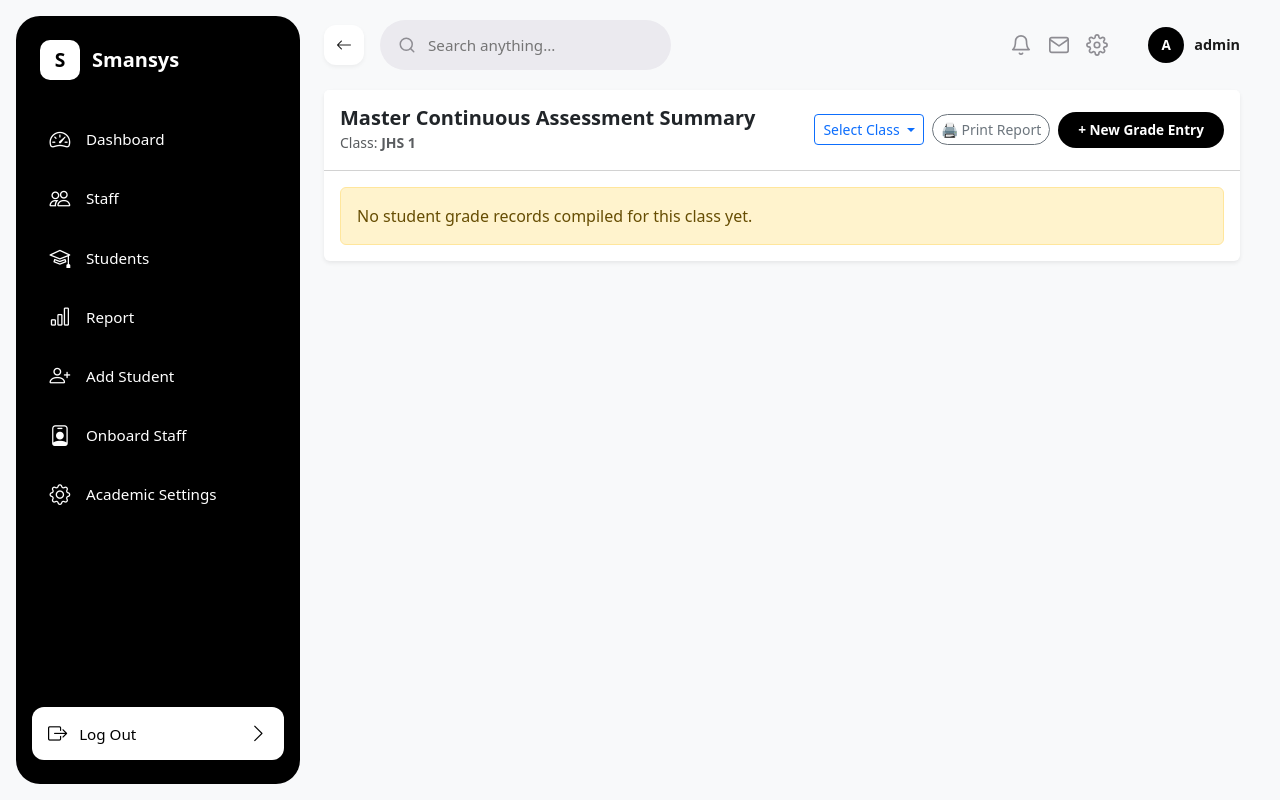
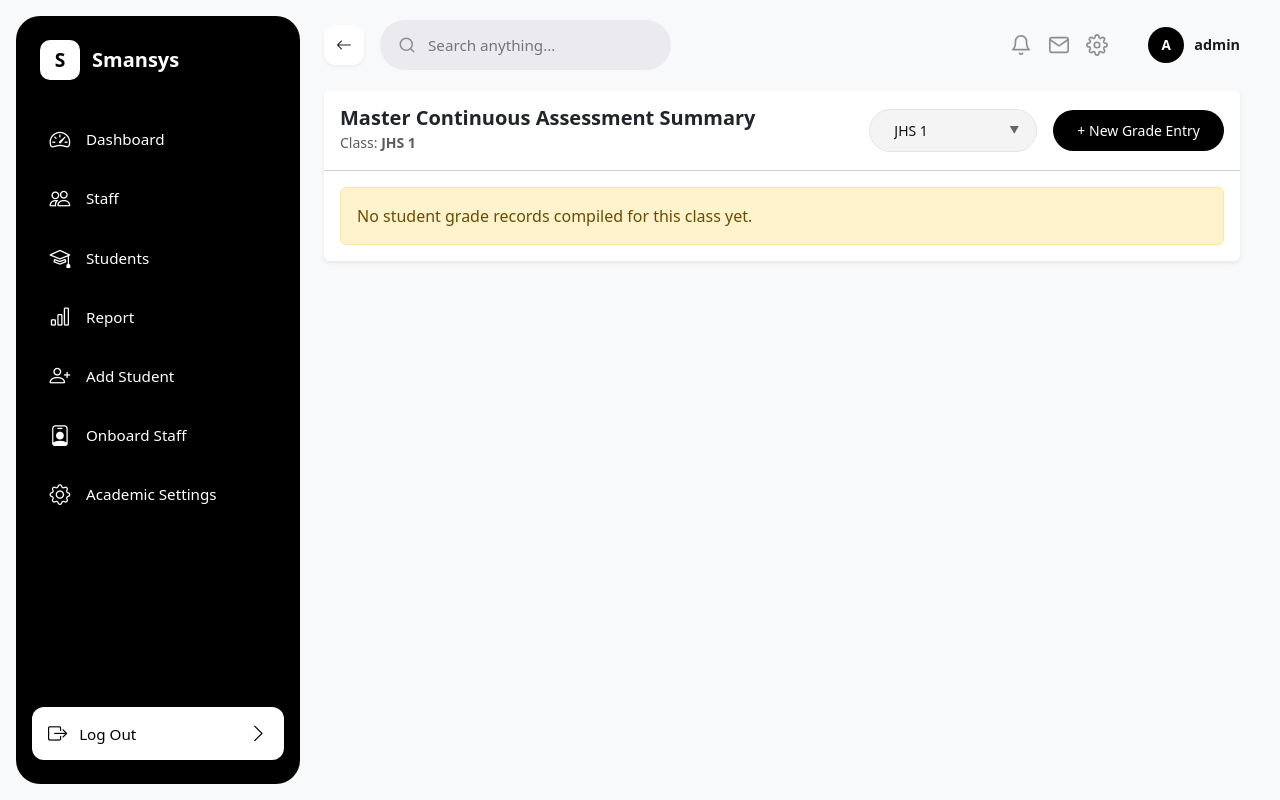
Before and after one commit to xluljoey/School-Management-System, a Django app: page /class/1/report/ in a window 1280 px wide. Run offline with Django 5.2, Linux system fonts and the light colour scheme; a user stored in the database is signed in; data comes from the database, SQL or seed files in the repository; data that the repository does not hold is empty; some libraries are stand-ins or nearby versions.

Commit message:
Rewrite reports header to dark capsule design system
- Replace Bootstrap dropdown class selector with custom capsule select (border-radius: 50px)
- Add View My Form Class capsule button for staff with form_class
- Show Print Report capsule only when viewing form class as form master
- Add +New Grade Entry capsule button
- Pass assigned_classes and current_class_id from view context
- Remove duplicate Print Report from card body

```diff
--- a/sis/templates/sis/class_report.html
+++ b/sis/templates/sis/class_report.html
@@ -13,44 +13,57 @@
             {% endif %}
             </small>
         </div>
-        <div class="d-flex align-items-center gap-2">
-            <div class="dropdown d-print-none">
-                <button class="btn btn-sm btn-outline-primary dropdown-toggle" type="button" id="classSelectorDropdown" data-bs-toggle="dropdown" aria-expanded="false">
-                    Select Class
-                </button>
-                <ul class="dropdown-menu" aria-labelledby="classSelectorDropdown">
-                    {% for room in classrooms %}
-                    <li><a class="dropdown-item" href="{% url 'class_report' class_id=room.id %}">{{ room.class_name }}</a></li>
+        <div class="d-flex align-items-center gap-3 justify-content-end" style="border-radius: 50px;">
+            <div class="custom-dropdown-wrapper" style="position: relative; display: inline-block;">
+                <select name="class_id" onchange="if(this.value)window.location.href='{% url 'class_report' class_id=0 %}'.replace('/0/','/'+this.value+'/')"
+                        style="appearance: none; -webkit-appearance: none; -moz-appearance: none;
+                               border-radius: 50px; background-color: #f4f4f5; color: #111;
+                               border: 1px solid #e4e4e7; padding: 10px 40px 10px 24px;
+                               font-size: 14px; font-weight: 500; cursor: pointer; outline: none;
+                               transition: all 0.2s ease;">
+                    <option value="">-- Select Class --</option>
+                    {% for class in assigned_classes %}
+                        <option value="{{ class.id }}" {% if current_class_id == class.id %}selected{% endif %}>{{ class.class_name }}</option>
                     {% endfor %}
-                </ul>
+                </select>
+                <span style="position: absolute; right: 18px; top: 50%; transform: translateY(-50%); pointer-events: none; font-size: 10px; color: #666;">▼</span>
             </div>
-            {% if request.user.is_superuser %}
-            <button class="btn btn-sm btn-outline-secondary d-print-none" onclick="window.print()" style="border-radius: 50px;">🖨️ Print Report</button>
-            {% elif request.user.staffprofile.form_class %}
-            <a href="{% url 'master_continuous_assessment' class_id=request.user.staffprofile.form_class.id %}" class="btn" style="border-radius: 50px; background-color: #000; color: #fff; padding: 10px 24px; font-weight: 500; text-decoration: none; display: inline-flex; align-items: center; justify-content: center; font-size: 14px;">
-                View My Form Class
+
+            {% if request.user.staffprofile.form_class %}
+            <a href="{% url 'class_report' class_id=request.user.staffprofile.form_class.id %}"
+               class="btn-capsule"
+               style="border-radius: 50px; background-color: #111; color: #fff;
+                      padding: 10px 24px; font-weight: 500; text-decoration: none;
+                      font-size: 14px; transition: opacity 0.2s;"
+               onmouseover="this.style.opacity='0.9'" onmouseout="this.style.opacity='1'">
+               View My Form Class
+            </a>
+
+            {% if current_class_id == request.user.staffprofile.form_class.id %}
+            <a href="javascript:window.print()"
+               class="btn-capsule"
+               style="border-radius: 50px; background-color: #f4f4f5; color: #111;
+                      border: 1px solid #e4e4e7; padding: 10px 24px; font-weight: 500;
+                      text-decoration: none; font-size: 14px; transition: background 0.2s;"
+               onmouseover="this.style.backgroundColor='#e4e4e7'" onmouseout="this.style.backgroundColor='#f4f4f5'">
+               🖨️ Print Report
             </a>
             {% endif %}
-            {% if is_form_teacher and has_graded_records %}
-            <form method="POST" action="{% url 'verify_class_rankings' class_id=classroom.id %}" style="display: inline;">
-                {% csrf_token %}
-                <button type="submit" class="btn btn-sm btn-outline-success d-print-none" {% if verification %}disabled{% endif %}>
-                    {% if verification %}✓ Verified{% else %}✓ Verify Rankings{% endif %}
-                </button>
-            </form>
             {% endif %}
-            <a href="{% url 'compile_grades' %}" style="background-color: #000000; color: #ffffff; border: none; border-radius: 50px; padding: 8px 20px; font-weight: 600; font-size: 0.85rem; text-decoration: none; display: inline-block; cursor: pointer;">+ New Grade Entry</a>
+
+            <a href="{% url 'compile_grades' %}"
+               class="btn-capsule"
+               style="border-radius: 50px; background-color: #000; color: #fff;
+                      padding: 10px 24px; font-weight: 500; text-decoration: none;
+                      font-size: 14px;">
+               + New Grade Entry
+            </a>
         </div>
     </div>
     <div class="card-body p-0">
         {% if not has_full_access %}
         <div class="alert alert-info m-3" role="alert">
             <strong>Filtered View:</strong> Showing only subjects you are assigned to teach in this class.
-        </div>
-        {% endif %}
-        {% if has_full_access and has_graded_records %}
-        <div class="text-end m-3 d-print-none">
-            <button class="btn btn-sm btn-outline-secondary" onclick="window.print()" style="border-radius: 50px;">🖨️ Print Report</button>
         </div>
         {% endif %}
         {% if not has_graded_records %}
--- a/sis/views.py
+++ b/sis/views.py
@@ -247,6 +247,8 @@ def class_report_card_view(request, class_id):
         'classroom': classroom,
         'report_data': report_data,
         'classrooms': classrooms,
+        'assigned_classes': classrooms,
+        'current_class_id': classroom.id,
         'has_graded_records': has_graded_records,
         'is_form_teacher': is_form_teacher,
         'has_full_access': has_full_access,
```
